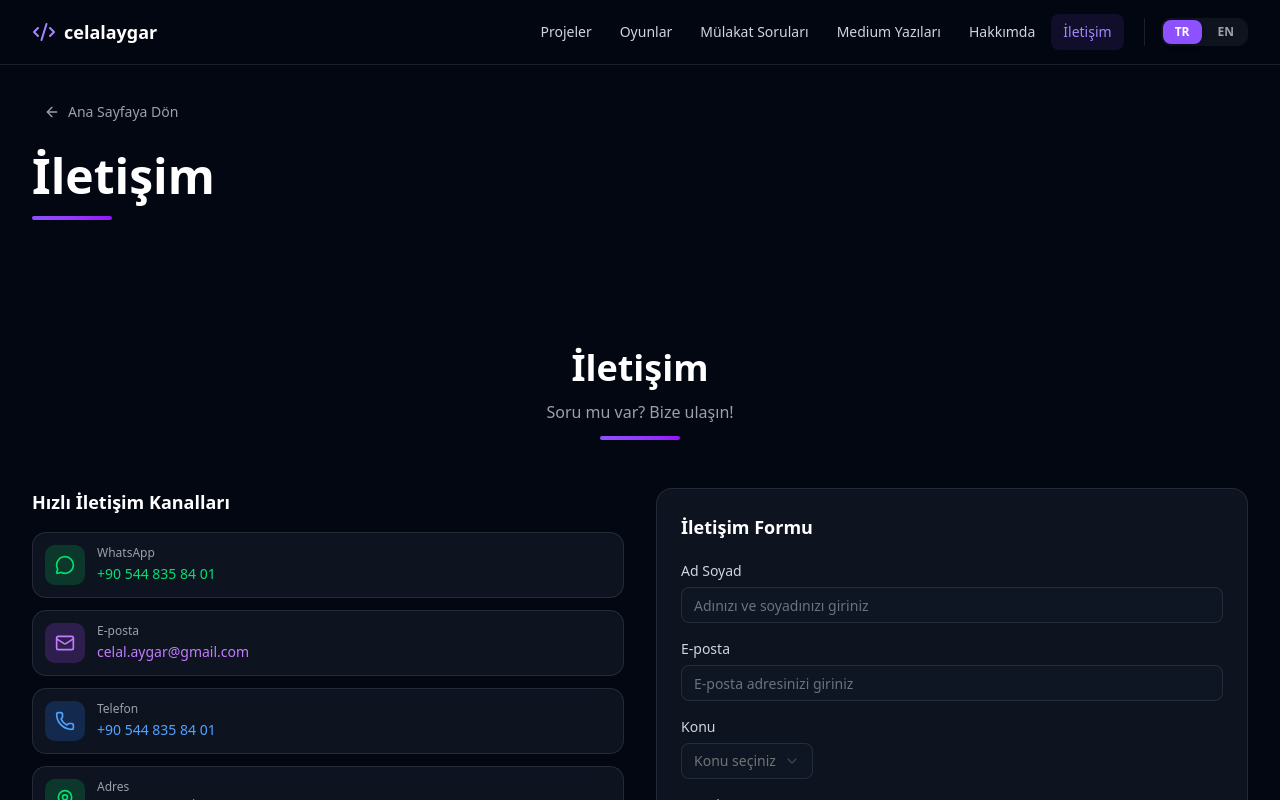
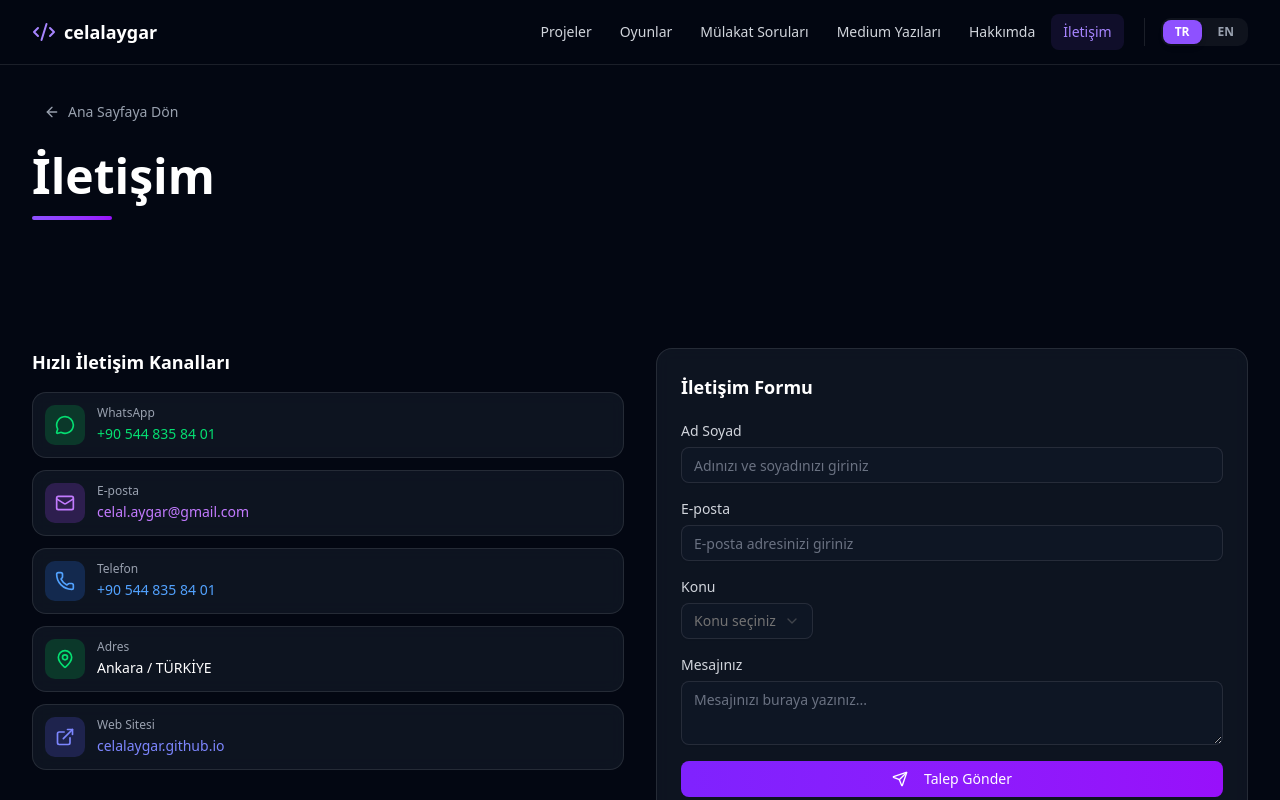
Before and after one commit to celalaygar/profile-celalaygar, a Next.js app: page /contact in a window 1280 px wide. Shown: the top 800 px of the page. Built offline with nearby package versions, Linux system fonts and the light colour scheme.

Commit message:
ddd70018-d8b1-4de2-85a4-c0f210d0f6b0

```diff
--- a/src/components/sections/contact-section.tsx
+++ b/src/components/sections/contact-section.tsx
@@ -30,6 +30,7 @@ export function ContactSection({ compact }: ContactSectionProps) {
   return (
     <section id="contact" className="bg-gray-950 py-20">
       <div className="mx-auto max-w-7xl px-4 sm:px-6 lg:px-8">
+        {compact && (
           <motion.div
             initial={{ opacity: 0, y: 20 }}
             whileInView={{ opacity: 1, y: 0 }}
@@ -43,6 +44,7 @@ export function ContactSection({ compact }: ContactSectionProps) {
             <p className="text-gray-400">{t("contact_subtitle")}</p>
             <div className="mx-auto mt-3 h-1 w-20 rounded-full bg-gradient-to-r from-violet-500 to-purple-600" />
           </motion.div>
+        )}
 
         {compact ? (
           /* Compact mode: Just show contact channels + CTA */
```
Lines whose indentation alone changed are shown as unchanged.
